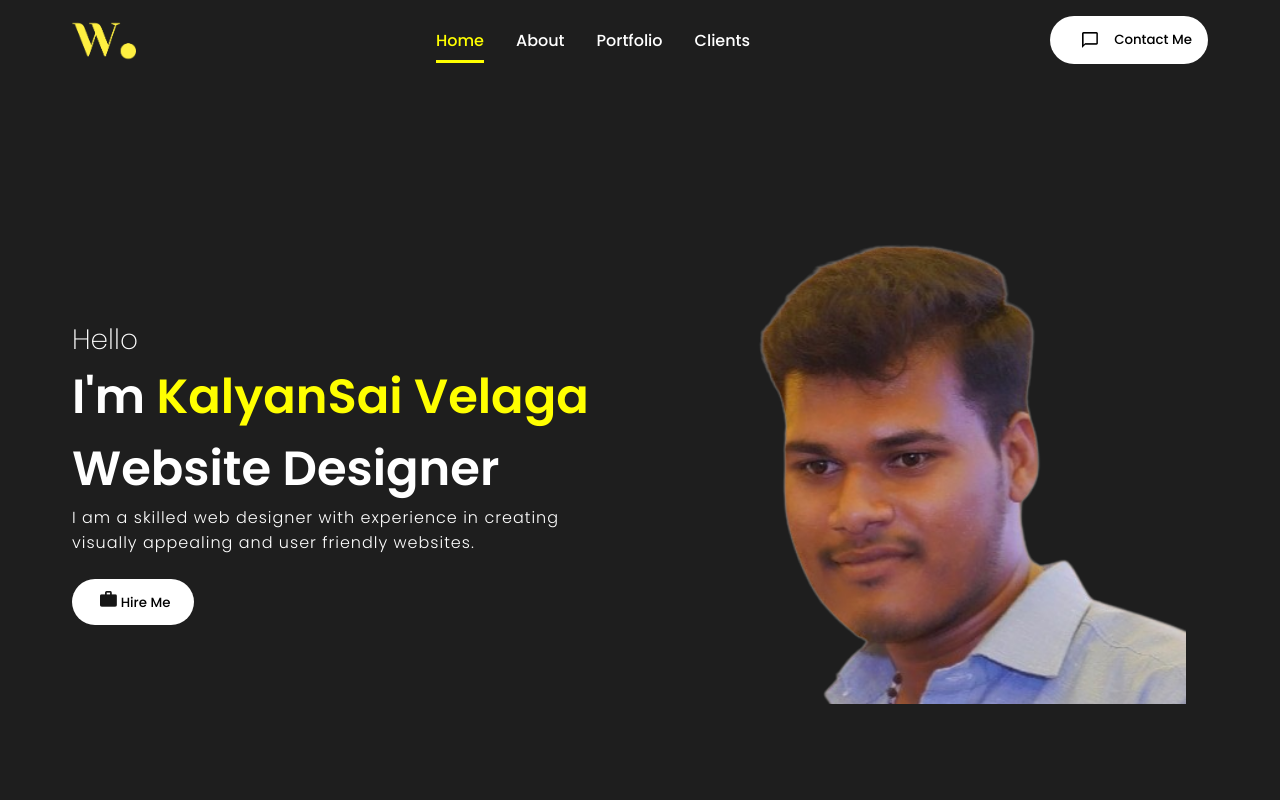
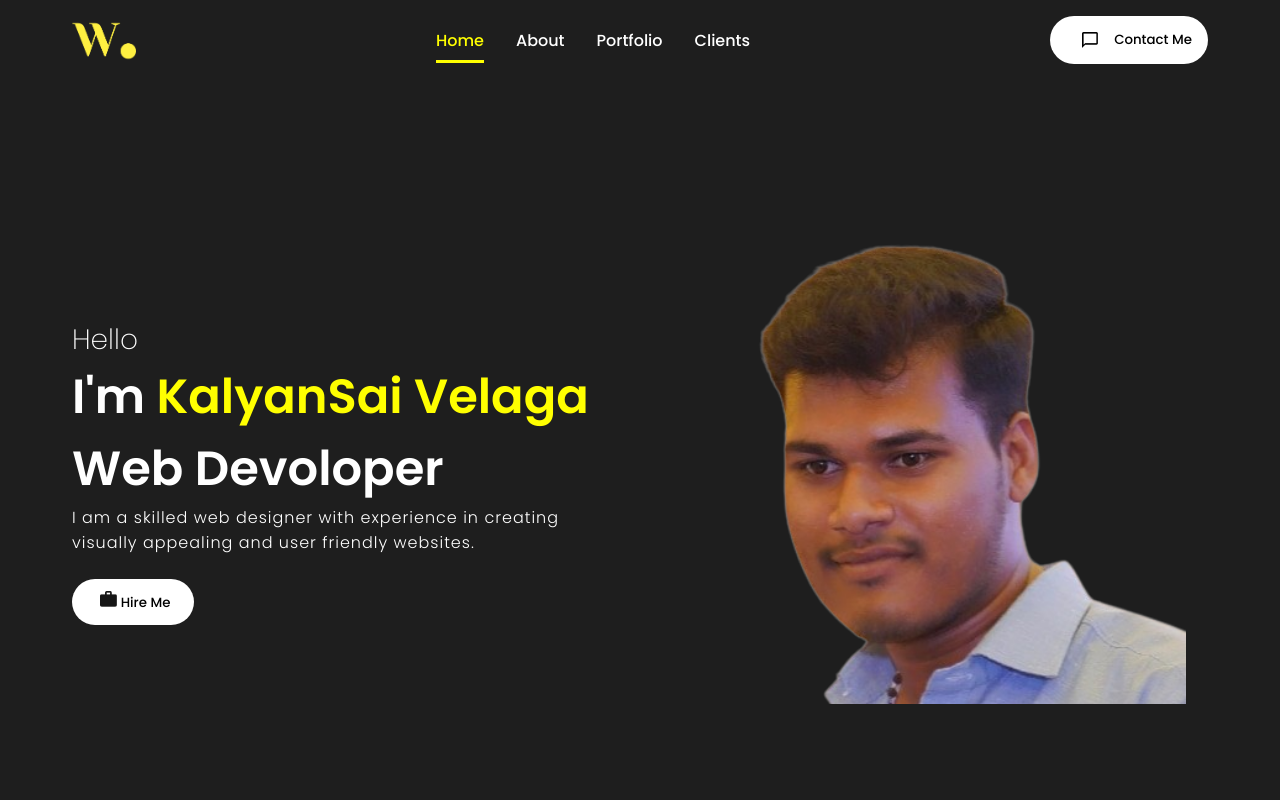
Before and after one commit to kalyansaivelaga/Portfolio, a React (Create React App) app: page / in a window 1280 px wide. Shown: the top 800 px of the page. Built offline with nearby package versions, Linux system fonts and the light colour scheme.

Commit message:
Update intro.js

```diff
--- a/src/components/Intro/intro.js
+++ b/src/components/Intro/intro.js
@@ -11,7 +11,7 @@ function Intro() {
         <span className="introText">
           I'm <span className="introName">KalyanSai Velaga</span>
           <br />
-          Website Designer
+          Web Devoloper
         </span>
         <p className="introPara">
           I am a skilled web designer with experience in creating <br></br>
```
